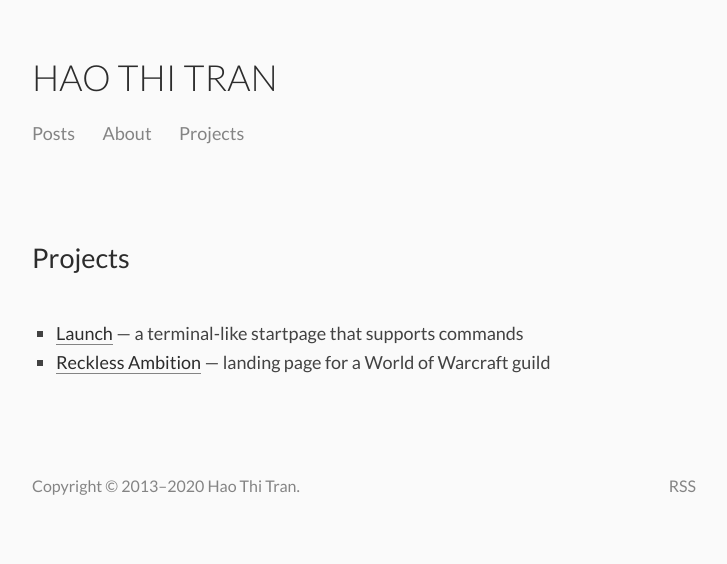
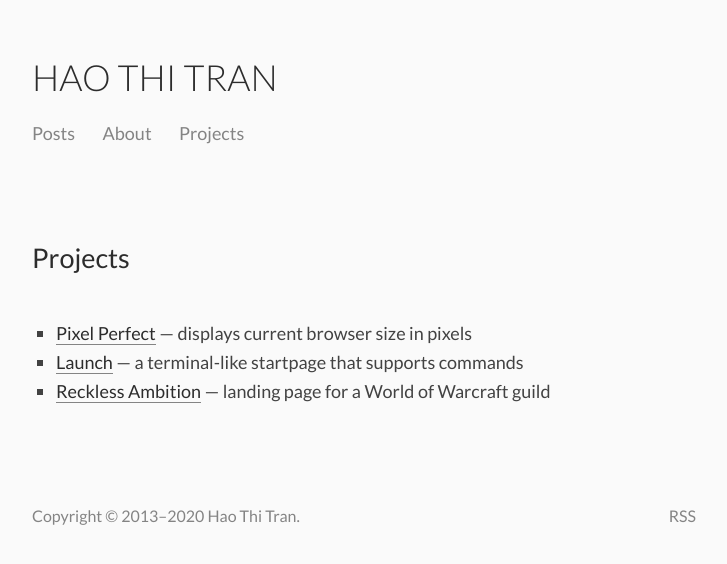
Before and after one commit to haothitran/posts, a Jekyll site: the page built from _pages/projects.md, in a window 1280 px wide. Shown: the top 564 px of the page, without its empty margins (276-1003 px from the left). Built offline with Jekyll 4.4.1, drawn with Linux system fonts in a browser that asks for light colours.

Commit message:
Update projects list

```diff
--- a/_pages/projects.md
+++ b/_pages/projects.md
@@ -4,5 +4,6 @@ title: Projects
 permalink: /projects
 ---
 
+- [Pixel Perfect](https://github.com/haothitran/pixel-perfect) — displays current browser size in pixels
 - [Launch](https://github.com/haothitran/launch) — a terminal-like startpage that supports commands
 - [Reckless Ambition](https://reckless-ambition.com/) — landing page for a World of Warcraft guild
```
